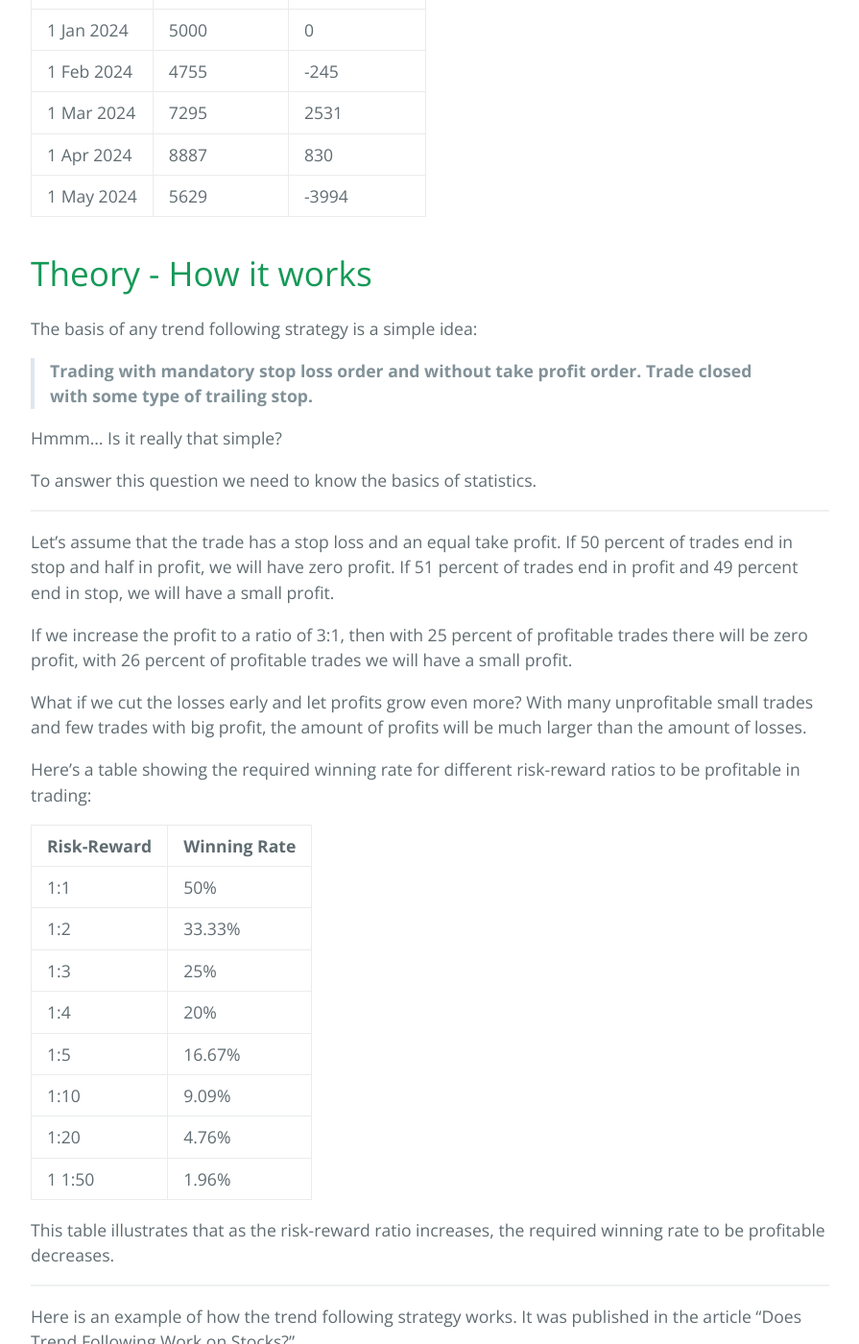
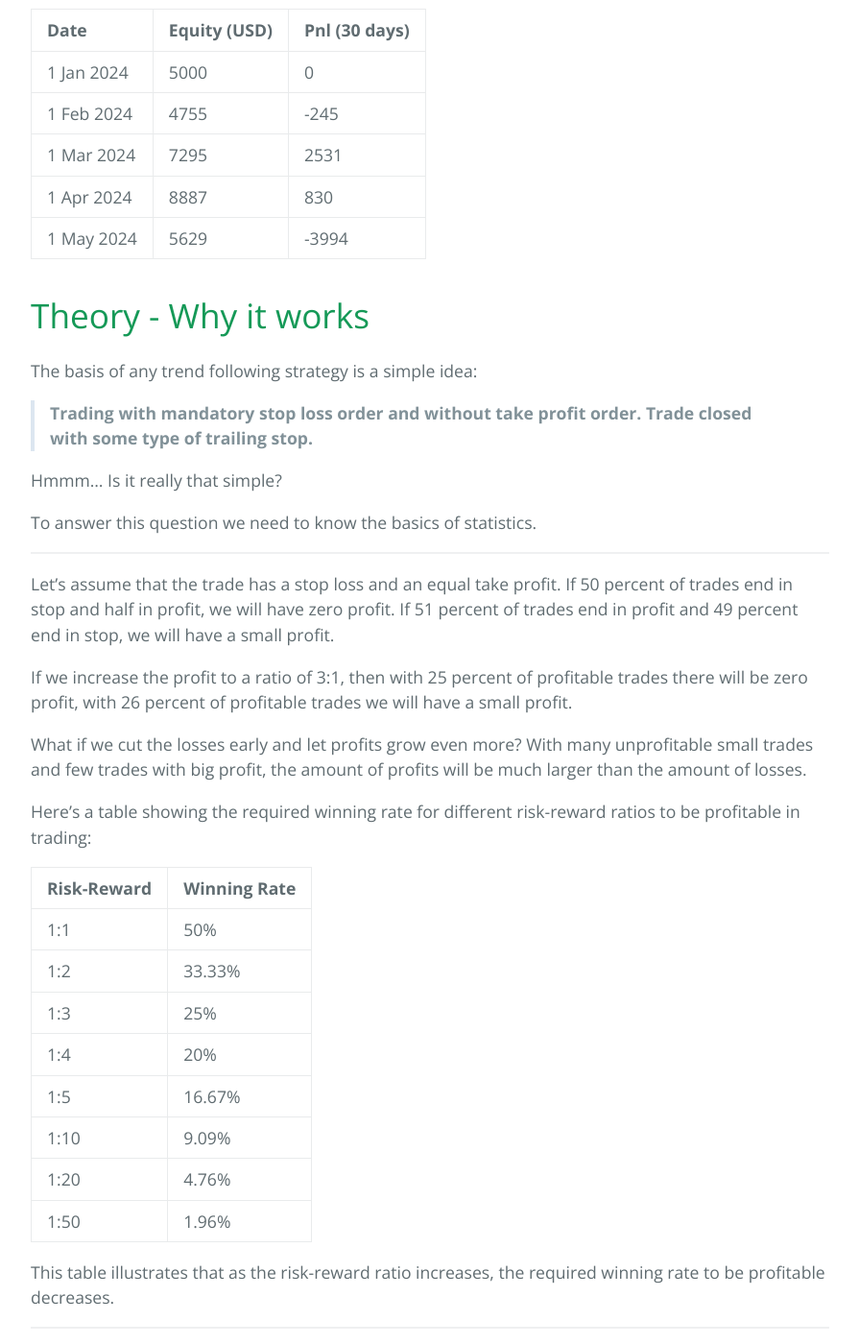
Before and after one commit to sergeyen7/sergeyen7.github.io, a Jekyll site: the page built from index.md, in a window 1280 px wide and 1400 px high, scrolled down 7266 px. Shown: the whole window at 96% size, without its empty margins (192-1087 px from the left). Built offline with Jekyll 4.4.1, drawn with Linux system fonts in a browser that asks for light colours; nearby versions of some CDN libraries; some of the changed text lies outside the part shown.

Commit message:
Update index.md

```diff
--- a/index.md
+++ b/index.md
@@ -17,6 +17,8 @@ description: Do trend following strategy works in crypto?
 * [Crypto DEX Hyperliquid](#crypto-dex-hyperliquid)
 
 * [Vault monthly results](#vault-monthly-results)
+
+* [Theory - Why it works](#theory-why-it-works)
 
 * [Contacts](#contacts)
 
@@ -228,7 +230,7 @@ Main advantage of Hyperliquid:
 | 1 Apr 2024 |           8887 |            830 |
 | 1 May 2024 |           5629 |          -3994 |
 
-# Theory - How it works
+# Theory - Why it works
 
 The basis of any trend following strategy is a simple idea:
 
@@ -256,7 +258,7 @@ Here's a table showing the required winning rate for different risk-reward ratio
 | 1:5         |       16.67% |
 | 1:10        |        9.09% |
 | 1:20        |        4.76% |
-1 1:50        |        1.96% |
+| 1:50        |        1.96% |
 
 This table illustrates that as the risk-reward ratio increases, the required winning rate to be profitable decreases.
 
```
